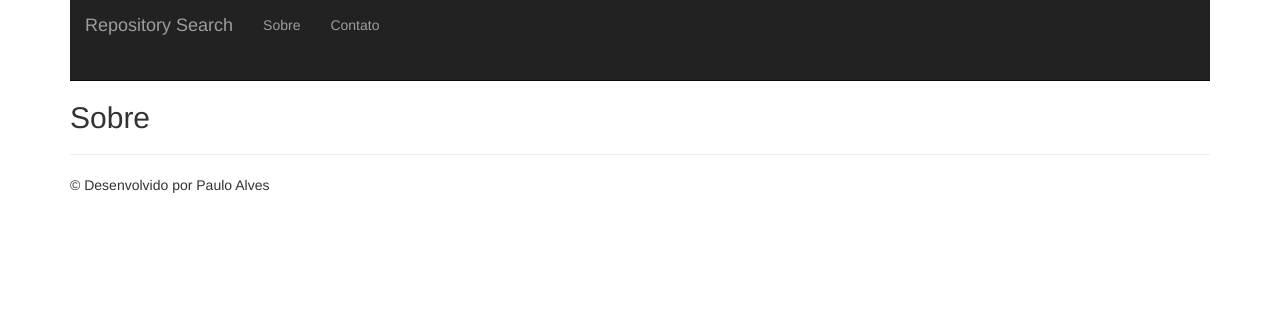
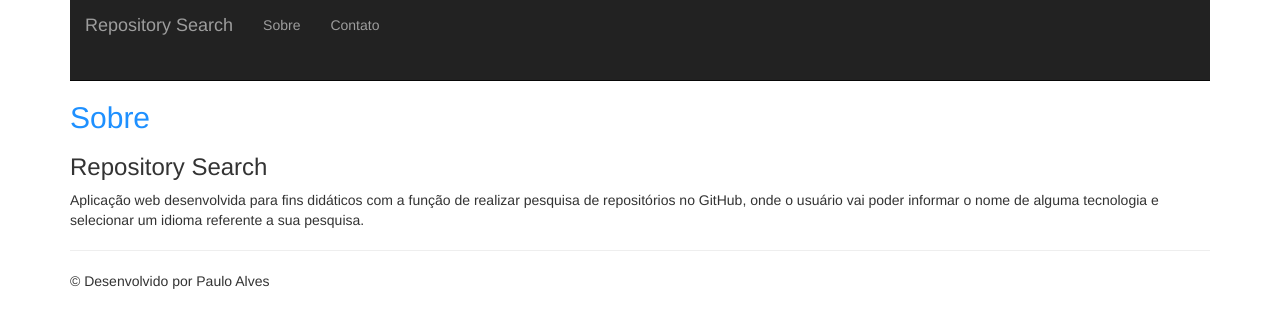
Before and after one commit to PauloAlves8039/Repository-Search, a plain HTML site: page sobre.html in a window 1280 px wide. Drawn offline with nearby package versions, Linux system fonts and the light colour scheme.

Commit message:
Adicionando informações na página do sobre

```diff
--- a/css/style.css
+++ b/css/style.css
@@ -19,6 +19,10 @@ li{
     color: var(--titulo-color);
 }
 
+#titulo{
+    color: var(--titulo-color);
+}
+
 #resultado{
     text-align: center;
     color: var(--titulo-color);
--- a/sobre.html
+++ b/sobre.html
@@ -31,7 +31,10 @@
             </nav>
         </div>
         <div>
-            <h2>Sobre</h2>
+            <h2 id="titulo">Sobre</h2>
+            <h3>Repository Search</h3>
+            <p>Aplicação web desenvolvida para fins didáticos com a função de realizar pesquisa de repositórios no GitHub,
+               onde o usuário vai poder informar o nome de alguma tecnologia e selecionar um idioma referente a sua pesquisa.</p>
         </div>
         <div class="body-content">
             <hr />
```
